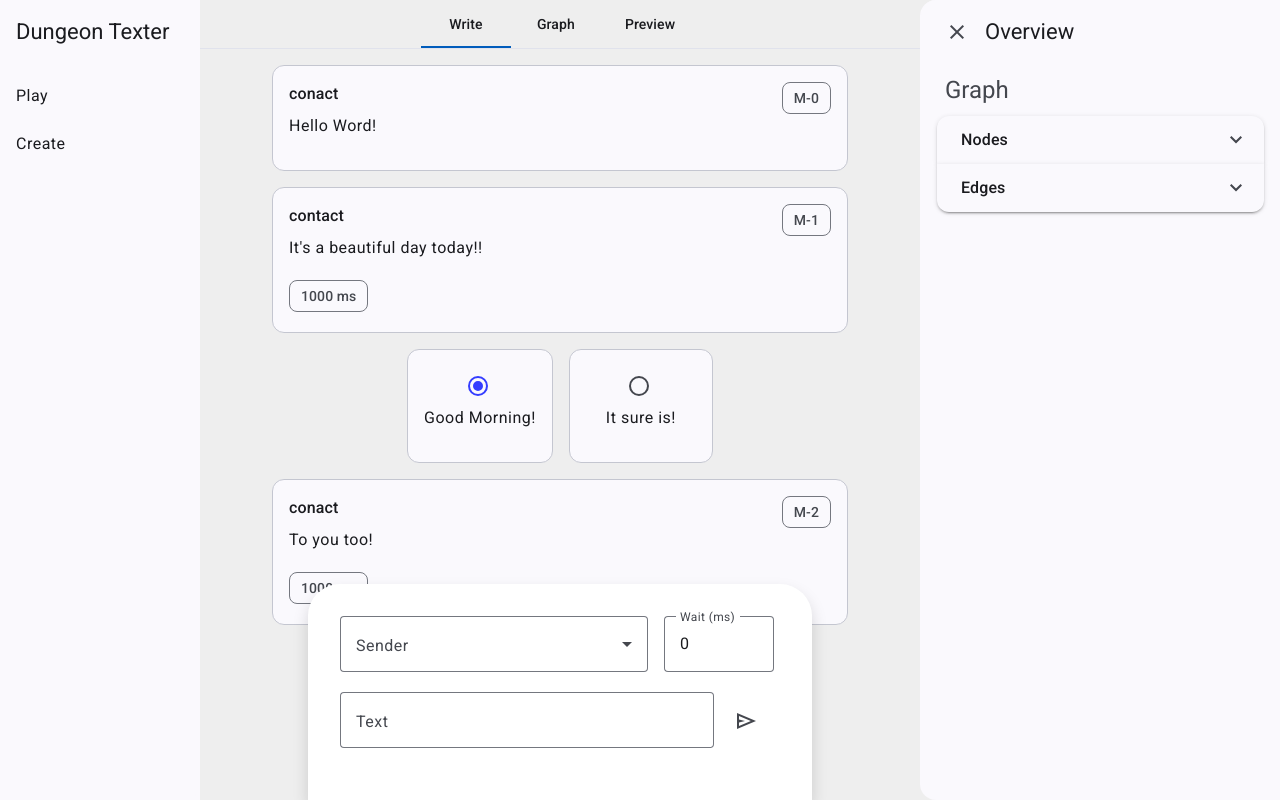
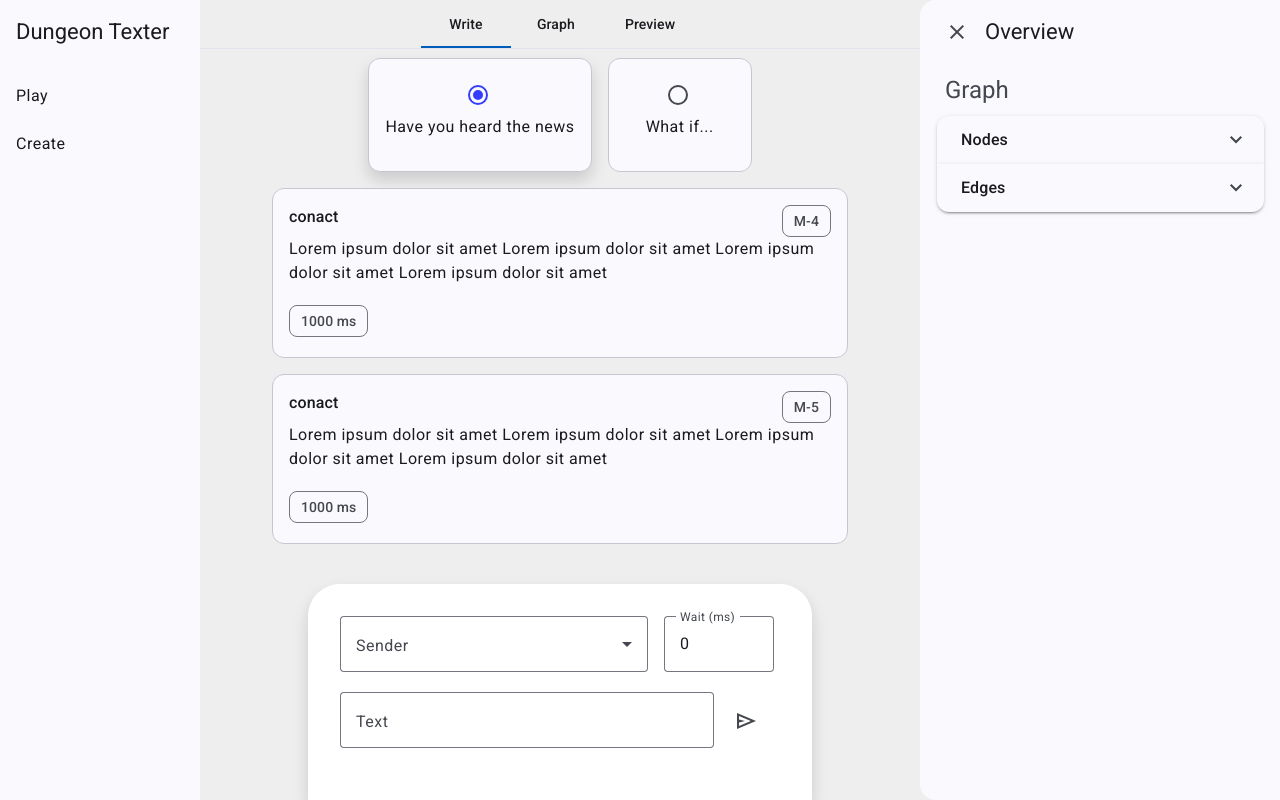
Before and after one commit to momikadragoner/text-dungeon, an Angular app: page /editor in a window 1280 px wide. Built offline with nearby package versions, Linux system fonts and the light colour scheme.

Commit message:
branch picking fix

```diff
--- a/src/app/editor-page/editor-page.component.html
+++ b/src/app/editor-page/editor-page.component.html
@@ -16,7 +16,7 @@
     <mat-drawer-content>
         <mat-tab-group mat-stretch-tabs="false" mat-align-tabs="center" class="h-100">
             <mat-tab label="Write" bodyClass="w-100 h-100 height">
-                <message-list-view (pathChange)="onPathChange($event)" [messages]="messagePath"></message-list-view>
+                <message-list-view (pathChange)="onPathChange($event)" [messages]="messagePath" class="reverse"></message-list-view>
                 <div class="bottom d-flex justify-content-center">
                     <div class="form shadow">
                         <message-form (messageChange)="addMessage($event)" (newResponseOption)="addOption($event)"></message-form>
--- a/src/app/editor-page/editor-page.component.ts
+++ b/src/app/editor-page/editor-page.component.ts
@@ -17,6 +17,7 @@ import { MessageFormComponent } from "../message-form/message-form.component";
 import { MessageListViewComponent } from "../message-list-view/message-list-view.component";
 import { ResponseOption } from '../game/model/response.model';
 import { MessageService } from '../game/services/message.service';
+import { Router } from '@angular/router';
 
 @Component({
   selector: 'app-editor-page',
@@ -60,11 +61,13 @@ export class EditorPageComponent implements OnInit {
     },
     {
       id: 'M-2', body: "To you too!", sender: "conact", next: undefined, wait: 1000, showOptions: true, responseOptions: [
-        { id: 'O0-2', next: undefined, text: "Have you heard the news" },
+        { id: 'O0-2', next: 'M-4', text: "Have you heard the news" },
         { id: 'O1-2', next: undefined, text: "What if..." }
       ]
     },
     { id: 'M-3', body: "I just love basking in the sun!", sender: "conact", next: undefined, wait: 1000, showOptions: false, responseOptions: [] },
+    { id: 'M-4', body: "Lorem ipsum dolor sit amet Lorem ipsum dolor sit amet Lorem ipsum dolor sit amet Lorem ipsum dolor sit amet", sender: "conact", next: 'M-5', wait: 1000, showOptions: false, responseOptions: [] },
+    { id: 'M-5', body: "Lorem ipsum dolor sit amet Lorem ipsum dolor sit amet Lorem ipsum dolor sit amet Lorem ipsum dolor sit amet", sender: "conact", next: undefined, wait: 1000, showOptions: false, responseOptions: [] },
   ];
   messagePath: Message[] = [];
   selectedResponseOptions: string[] = [];
@@ -81,7 +84,8 @@ export class EditorPageComponent implements OnInit {
 
   constructor(
     private graphService: GraphService,
-    private messageService: MessageService
+    private messageService: MessageService,
+    private router: Router
   ) { }
 
   ngOnInit(): void {
@@ -116,15 +120,20 @@ export class EditorPageComponent implements OnInit {
       }
     }
     this.messageTree.push(e);
-    this.messagePath = this.takeMessagePath(this.messageTree, this.selectedResponseOptions);
+    this.messagePath.push(e);
   }
 
   addOption(e: ResponseOption) {
     if (this.messagePath.length > 0) {
-      const last = this.messagePath[this.messagePath.length - 1];
-      last.showOptions = true;
-      e.id = 'O' + last.responseOptions.length + '-' + last.id.split('-')[1]
-      last.responseOptions.push(e);
+      const lastTree = this.messagePath[this.messagePath.length - 1];
+      const last = this.messageTree.find(x => x.id == lastTree.id);
+      if (last != undefined) {
+        last.showOptions = true;
+        lastTree.showOptions = true;
+        e.id = 'O' + last.responseOptions.length + '-' + last.id.split('-')[1]
+        last.responseOptions.push(e);
+        lastTree.responseOptions.push(e);
+      }
     }
   }
 
@@ -148,7 +157,7 @@ export class EditorPageComponent implements OnInit {
         orderedMessagePath.push(node);
         next = node.next;
         if (node.showOptions && choices != undefined) {
-          const option = node.responseOptions.find(m => m.id == choices[index]);
+          const option = node.responseOptions.find(m => m.id == choices[index]) ?? node.responseOptions[0];
           next = option?.next;
           index++;
         }
@@ -173,5 +182,6 @@ export class EditorPageComponent implements OnInit {
       this.selectedResponseOptions.push(x);
     });
     this.messagePath = this.takeMessagePath(this.messageTree, e);
+    console.log(e);
   }
 }
--- a/src/app/message-list-view/message-list-view.component.html
+++ b/src/app/message-list-view/message-list-view.component.html
@@ -1,10 +1,11 @@
-<div class="card-list">
+<div class="reverse">
+    <div class="card-list ">
         <form [formGroup]="choiceForm">
             <div formArrayName="choices">
-
                 <mat-accordion>
                     @for ( message of messages; track $index) {
-                <mat-card [id]="message.id" class="message-card" appearance="outlined">
+                    <div @arrivingMessages>
+                        <mat-card [id]="message.id" class="arrive message-card" appearance="outlined">
                             <mat-card-header class="d-flex justify-content-between">
                                 <mat-card-subtitle>{{message.sender}}</mat-card-subtitle>
                                 <mat-chip>{{message.id}}</mat-chip>
@@ -23,11 +24,15 @@
                                 </mat-chip-set>
                             </mat-card-footer>
                         </mat-card>
+                    </div>
                     @if (message.showOptions) {
                     <mat-radio-group (change)="onChange()" [formControlName]="getRadioIndex($index)">
                         <div class="d-flex justify-content-center">
                             @for (option of message.responseOptions; track option.id) {
-                        <mat-card [id]="option.id" class="option-card" appearance="outlined">
+                            <div @arrivingMessages>
+                                <mat-card [id]="option.id"
+                                    class="option-card arrive {{choiceForm.value.choices?.includes(option.id) ? 'selected' : ''}}"
+                                    appearance="outlined">
                                     <mat-card-header class="d-flex justify-content-center">
                                         <mat-radio-button [value]="option.id"></mat-radio-button>
                                     </mat-card-header>
@@ -42,6 +47,7 @@
                                         </mat-chip-set>
                                     </mat-card-footer>
                                 </mat-card>
+                            </div>
                             }
                         </div>
                     </mat-radio-group>
@@ -52,3 +58,4 @@
         </form>
         <div class="padding"></div>
     </div>
+</div>
--- a/src/app/message-list-view/message-list-view.component.scss
+++ b/src/app/message-list-view/message-list-view.component.scss
@@ -30,3 +30,11 @@
 .selected {
     box-shadow: 0 0.5rem 1rem rgba(0, 0, 0, 0.15) !important;
 }
+
+.reverse {
+    overflow: auto;
+    display: flex;
+    flex-direction: column-reverse;
+    scroll-behavior: smooth;
+    height: 100%;
+}
--- a/src/app/messages/messages.component.ts
+++ b/src/app/messages/messages.component.ts
@@ -49,16 +49,32 @@ export class MessagesComponent {
    *
    */
   constructor() {
-    this.reciveMessage('start');
+    this.reciveMessage('M-0');
   }
   responseBoxVisible = false;
 
   messages: Message[] = [];
 
   incomingMessages: Message[] = [
-      { id: '12', body: "Hello Word!", sender: "c", next: '13', wait: 0, showOptions: false, responseOptions: [] },
-      { id: '13', body: "Hello Word!", sender: "c", next: '2', wait: 1000, showOptions: false, responseOptions: [] },
-  ]
+    { id: 'M-0', body: "Hello Word!", sender: "conact", next: 'M-1', wait: 0, showOptions: false, responseOptions: [] },
+    {
+      id: 'M-1', body: "It's a beautiful day today!!", sender: "contact", next: undefined, wait: 1000, showOptions: true, responseOptions: [
+        { id: 'O0-1', next: 'M-2', text: "Good Morning!" },
+        { id: 'O1-1', next: 'M-3', text: "It sure is!" }
+      ]
+    },
+    {
+      id: 'M-2', body: "To you too!", sender: "conact", next: undefined, wait: 1000, showOptions: true, responseOptions: [
+        { id: 'O0-2', next: 'M-4', text: "Have you heard the news" },
+        { id: 'O1-2', next: undefined, text: "What if..." }
+      ]
+    },
+    { id: 'M-3', body: "I just love basking in the sun!", sender: "conact", next: undefined, wait: 1000, showOptions: false, responseOptions: [] },
+    { id: 'M-4', body: "Lorem ipsum dolor sit amet Lorem ipsum dolor sit amet Lorem ipsum dolor sit amet Lorem ipsum dolor sit amet", sender: "conact", next: 'M-5', wait: 1000, showOptions: false, responseOptions: [] },
+    { id: 'M-5', body: "Lorem ipsum dolor sit amet Lorem ipsum dolor sit amet Lorem ipsum dolor sit amet Lorem ipsum dolor sit amet", sender: "conact", next: 'M-6', wait: 1000, showOptions: false, responseOptions: [] },
+    { id: 'M-6', body: "Lorem ipsum dolor sit amet Lorem ipsum dolor sit amet Lorem ipsum dolor sit amet Lorem ipsum dolor sit amet", sender: "conact", next: 'M-7', wait: 1000, showOptions: false, responseOptions: [] },
+    { id: 'M-7', body: "Lorem ipsum dolor sit amet Lorem ipsum dolor sit amet Lorem ipsum dolor sit amet Lorem ipsum dolor sit amet", sender: "conact", next: undefined, wait: 1000, showOptions: false, responseOptions: [] },
+  ];
 
   responses: ResponseOption[] = [];
 
@@ -74,7 +90,7 @@ export class MessagesComponent {
 
   async reciveMessage(id:string) {
     let msg: Message | undefined = this.incomingMessages.find(x => x.id == id);
-    if (msg == undefined || msg.next == undefined) {
+    if (msg == undefined) {
       throw new Error();
     }
     await this.delay(msg.wait);
@@ -83,7 +99,7 @@ export class MessagesComponent {
       this.responses = msg.responseOptions;
       this.toggleResponseBoxVisibility();
     } else {
-      this.reciveMessage(msg.next);
+      if (msg.next != null) this.reciveMessage(msg.next);
     }
   }
 
```
Also changed, not shown: src/app/message-list-view/message-list-view.component.ts (+54 -13 lines). Lines whose indentation alone changed are shown as unchanged.
